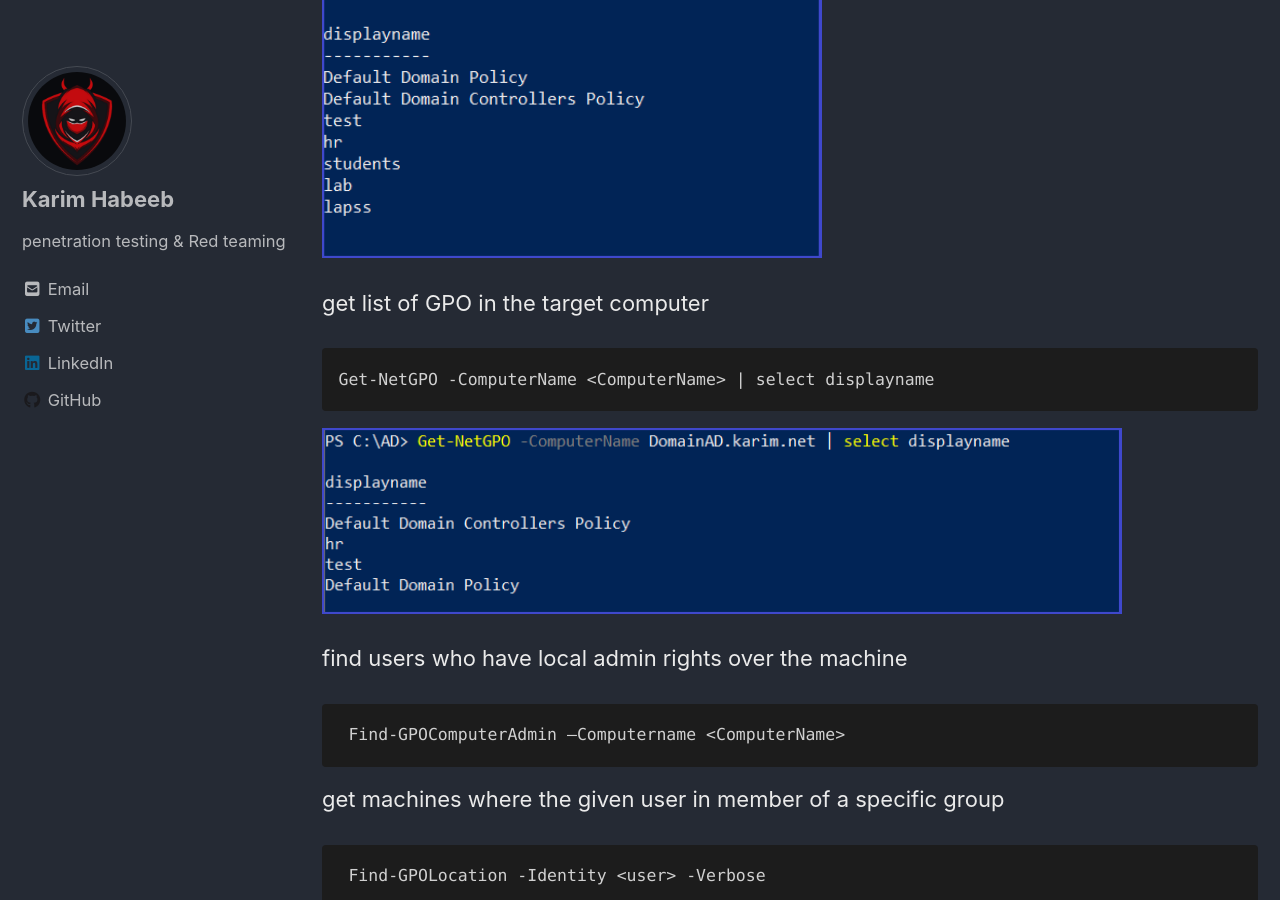
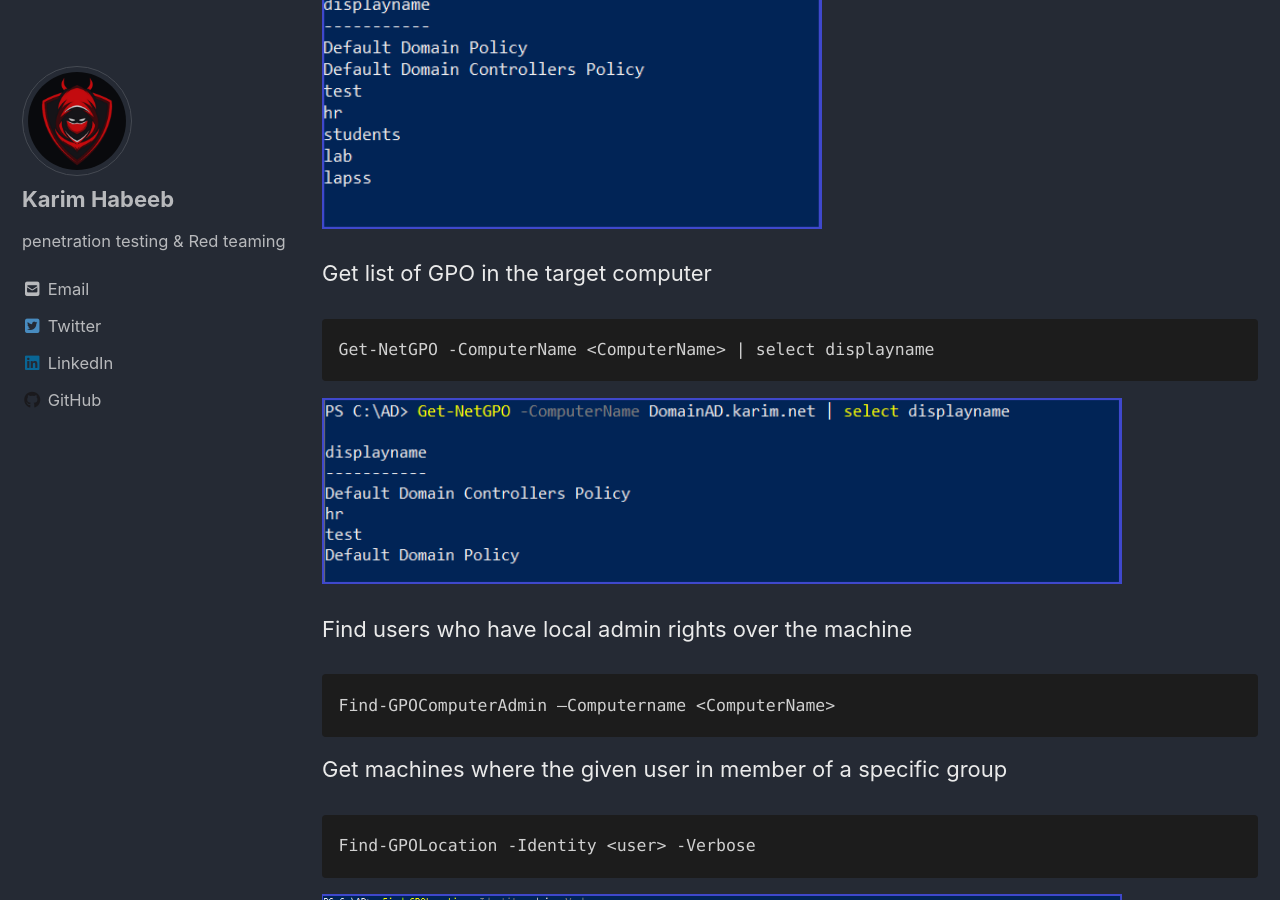
Before and after one commit to NoRed0x/NoRed0x.github.io, a Jekyll site: the page built from _posts/Red-Teaming/2021-06-12-active-directory-domain-enumeration-part-2.md, in a window 1280 px wide and 900 px high, scrolled down 4541 px. Built offline with Jekyll 4.4.1, drawn with Linux system fonts in a browser that asks for light colours; cached includes are drawn as plain includes; nearby versions of some CDN libraries; some of the changed text lies outside the part shown.

Commit message:
Update 2021-06-12-active-directory-domain-enumeration-part-2.md

````diff
--- a/_posts/Red-Teaming/2021-06-12-active-directory-domain-enumeration-part-2.md
+++ b/_posts/Red-Teaming/2021-06-12-active-directory-domain-enumeration-part-2.md
@@ -66,38 +66,37 @@ Invoke-FileFinder
  Group policy preferences like startup/shutdown/log-on/logoff scripts settings and Software installation.
  GPO can be abused for various attacks like privesc, backdoors, persistence etc
 
- get list of GPO in the current domain
+ Get list of GPO in the current domain
  ```
  Get-NetGPO
  ```
 
 <img src="/img/adpart2/gpo1.png" alt="Getting-gz" width="800" height="230">
 
- ```
- Get-NetGPO| select displayname
+```
+Get-NetGPO| select displayname
+```
 
- ```
-
- <img src="/img/adpart2/gpo2.png" alt="Getting-gz" width="500" height="100">
+<img src="/img/adpart2/gpo2.png" alt="Getting-gz" width="500" height="100">
 
 
- get list of GPO in the target computer
+Get list of GPO in the target computer
 ```
 Get-NetGPO -ComputerName <ComputerName> | select displayname
 ```
 
- <img src="/img/adpart2/gpo3.png" alt="Getting-gz" width="800" height="200">
+<img src="/img/adpart2/gpo3.png" alt="Getting-gz" width="800" height="200">
 
 
- find users who have local admin rights over the machine
- ```
- Find-GPOComputerAdmin –Computername <ComputerName>
- ```
+Find users who have local admin rights over the machine
+```
+Find-GPOComputerAdmin –Computername <ComputerName>
+```
 
- get machines where the given user in member of a specific group
- ```
- Find-GPOLocation -Identity <user> -Verbose
- ```
+Get machines where the given user in member of a specific group
+```
+Find-GPOLocation -Identity <user> -Verbose
+```
  <img src="/img/adpart2/gpo4.png" alt="Getting-gz" width="800" height="250">
 
 
````
